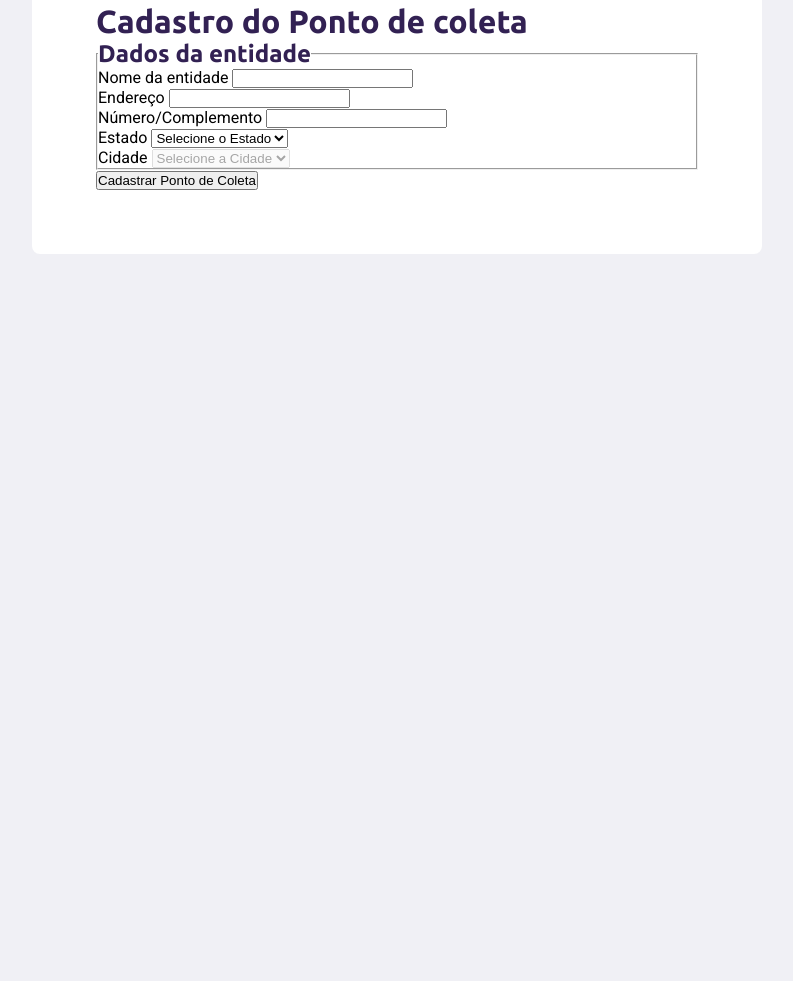
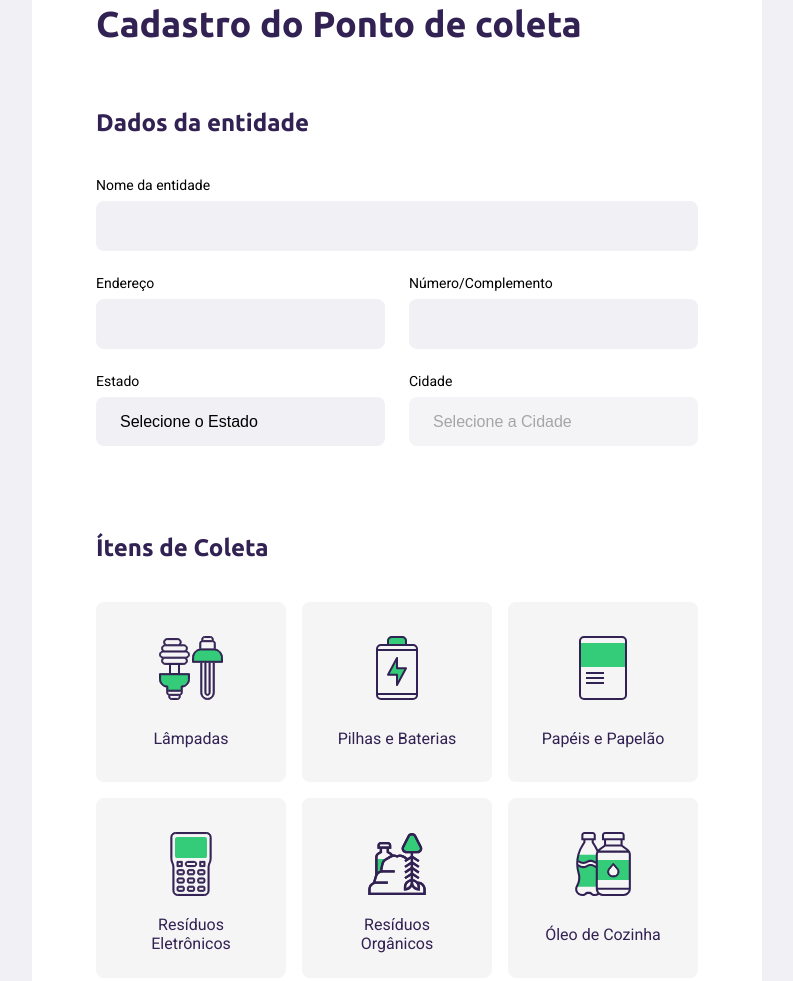
Before and after one commit to glunascime/ecoleta, a plain HTML site: page create-point.html in a window 1280 px wide. Shown: the part 233-1214 px from the top of the page, without its empty margins (243-1036 px from the left). Before the commit the page ends 800 px from the top, so only its background shows below. Drawn offline with Linux system fonts and the light colour scheme; no server answers.

Commit message:
adição de itens de coleta + css

```diff
--- a/create-point.html
+++ b/create-point.html
@@ -33,38 +33,78 @@
 
                     <div class="field">
                         <label for="name">Nome da entidade</label>
-                        <input type="text" name="name">
+                        <input type="text" name="name" required>
                     </div>
 
                     <div class="field-group">
                         <div class="field">
                             <label for="address">Endereço</label>
-                            <input type="text" name="address">
+                            <input type="text" name="address" required>
                         </div>
 
                         <div class="field">
                             <label for="address2">Número/Complemento</label>
-                            <input type="text" name="address2">
+                            <input type="text" name="address2" required>
                         </div>
                     </div>
 
                     <div class="field-group">
                         <div class="field">
                             <label for="state">Estado</label>
-                            <select name="uf">
+                            <select name="uf" required>
                                 <option value="">Selecione o Estado</option>
                             </select>
 
-                            <input type="hidden" name="state">
+                            <input type="hidden" name="state" required>
                         </div>
 
                         <div class="field">
                             <label for="city">Cidade</label>
-                            <select name="city" disabled>
+                            <select name="city" disabled required>
                                 <option value="">Selecione a Cidade</option>
                             </select>
                         </div>
                     </div>
+                </fieldset>
+
+                <fieldset>
+                    <legend>
+                        <h2>Ítens de Coleta</h2>
+                    </legend>
+
+                    <div class="items-grid">
+                        <li data-id="1">
+                            <img src="/assets/lampadas.svg" alt="lâmpadas">
+                            <span>Lâmpadas</span>
+                        </li>
+
+                        <li data-id="2">
+                            <img src="/assets/baterias.svg" alt="pilhas e baterias">
+                            <span>Pilhas e Baterias</span>
+                        </li>
+
+                        <li data-id="3">
+                            <img src="/assets/papeis-papelao.svg" alt="papéis e papelão">
+                            <span>Papéis e Papelão</span>
+                        </li>
+
+                        <li data-id="4">
+                            <img src="/assets/eletronicos.svg" alt="resíduos eletrônicos">
+                            <span>Resíduos Eletrônicos</span>
+                        </li>
+
+                        <li data-id="5">
+                            <img src="/assets/organicos.svg" alt="resíduos orgânicos">
+                            <span>Resíduos Orgânicos</span>
+                        </li>
+
+                        <li data-id="6">
+                            <img src="/assets/oleo.svg" alt="óleo de cozinha">
+                            <span>Óleo de Cozinha</span>
+                        </li>
+                    </div>
+
+                    <input type="hidden" name="items">
                 </fieldset>
 
                 <button type="submit">Cadastrar Ponto de Coleta</button>
--- a/scripts/create-point.js
+++ b/scripts/create-point.js
@@ -33,7 +33,7 @@ function getCities (event) {
     .then (res => res.json() )
     .then (cities => {
         for (const city of cities ) {
-            citySelect.innerHTML += `<option value="${city.id}">${city.nome}</option>`
+            citySelect.innerHTML += `<option value="${city.nome}">${city.nome}</option>`
         }
 
         citySelect.disabled = false;
--- a/styles/create-point.css
+++ b/styles/create-point.css
@@ -33,3 +33,121 @@ form {
     border-radius: 8px;
     max-width: 730px;
 }
+
+form h1 {
+    font-size: 36px;
+}
+
+form fieldset {
+    margin-top: 64px;
+    border: 0;
+}
+
+form legend {
+    margin-bottom: 40px;
+    display: flex;
+    align-items: center;
+    justify-content: space-between;
+    width: 100%;
+}
+
+form legend h2 {
+    font-size: 24px;
+}
+
+form legend span {
+    font-size: 14px;
+    color: var(--title-color);
+}
+
+form .field {
+    flex: 1;
+    display: flex;
+    flex-direction: column;
+    margin-bottom: 24px;
+}
+
+form .field-group {
+    display: flex;
+}
+
+form input,
+form select {
+    background-color: #f0f0f5;
+    border: 0;
+    padding: 16px 24px;
+    font-size: 16px;
+    border-radius: 8px;
+    /*outline: none;*/
+}
+
+form select {
+    -webkit-appearance: none;
+    -moz-appearance: none;
+    appearance: none;
+}
+
+form label {
+    font-size: 14px;
+    margin-bottom: 8px;
+}
+
+form .field-group .field + .field {
+    margin-left: 24px;
+}
+
+form button {
+    width: 260px;
+    height: 56px;
+    background-color: var(--primary-color);
+    border-radius: 8px;
+    color: white;
+    font-weight: bold;
+    font-size: 16px;
+    border: 0;
+    margin-top: 40px;
+    transition: background-color 400ms;
+}
+
+form button:hover {
+    background-color: #2fb86e;
+}
+
+.items-grid {
+    display: grid;
+    grid-template-columns: 1fr 1fr 1fr;
+    gap: 16px;
+}
+
+.items-grid li {
+    background-color: #f5f5f5;
+    list-style: none;
+    border: 2px solid #f5f5f5;
+    border-radius: 8px;
+    height: 180px;
+    padding: 32px 24px 16px;
+    display: flex;
+    flex-direction: column;
+    align-items: center;
+    justify-content: space-between;
+    text-align: center;
+    cursor: pointer;
+}
+
+.items-grid li span {
+    margin-top: 12px;
+    flex: 1;
+    display: flex;
+    align-items: center;
+    color: var(--title-color);
+}
+
+.items-grid li .selected {
+    background: #e1faec;
+    border: 2px solid #34cb79;
+}
+
+.items-grid li img,
+.items-grid li span {
+    pointer-events: none;
+}
```
